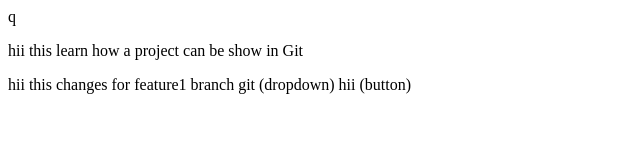
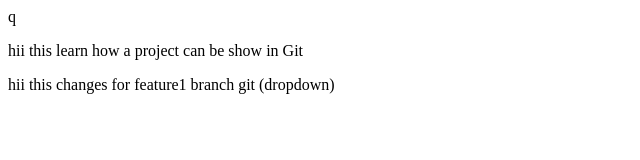
Before and after one commit to Salonisoni08/localrepo, a plain HTML site: page index.html in a window 1280 px wide. Shown: the full height of the page, 0-640 px from the left. Drawn offline with Linux system fonts and the light colour scheme.

Commit message:
Removing

```diff
--- a/index.html
+++ b/index.html
@@ -1,7 +1,7 @@
 q<P> hii this learn how a project can be show in Git </P>
 <p> hii this changes for feature1 branch git (dropdown)
 
-    hii (button)
+
 
 
 
```
